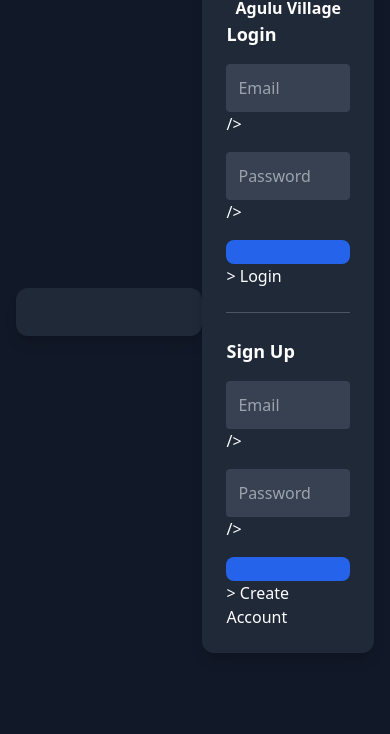
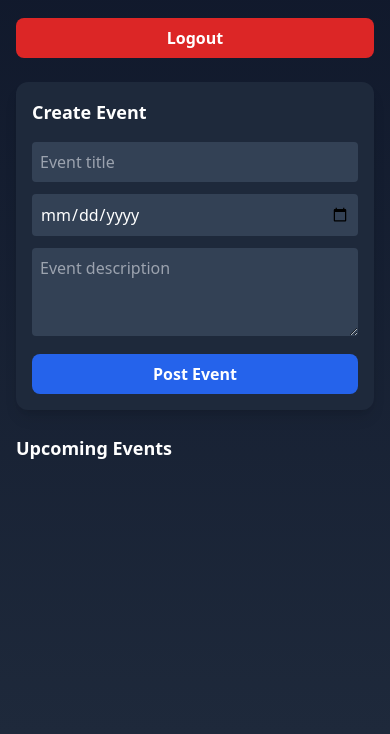
Before and after one commit to Gabriel-obi/village-events-app, a website: page public/index.html in a window 390 px wide. Shown: the part 110-844 px from the top of the page. Drawn offline with nearby package versions, Linux system fonts and the light colour scheme.

Commit message:
Fix mobile-first layout and dashboard UI

```diff
--- a/public/index.html
+++ b/public/index.html
@@ -17,121 +17,70 @@
 </head>
 
 <div class="w-full max-w-md bg-gray-800 rounded-xl shadow-lg p-6"></div>
-<body class="bg-gray-900 text-white min-h-screen flex items-center justify-center px-4 overflow-x-hidden"></body>
 
-  <!-- AUTH SECTION -->
-<div
-  id="authSection"
-  class="min-h-screen flex items-center justify-center bg-gray-900 text-white"
->
-  <div class="w-full max-w-sm bg-gray-800 p-6 rounded-xl shadow-lg">
+<body class="bg-gradient-to-b from-slate-900 to-slate-800 text-white min-h-screen">
 
-    <h1 class="text-x1 sm:text-2xl font-bold text-center">Agulu Village</h1>
+  <!-- PAGE WRAPPER -->
+  <main class="max-w-md mx-auto px-4 py-6">
 
-    <!-- LOGIN -->
-    <form id="loginForm" class="space-y-4">
-      <h2 class="text-lg font-semibold">Login</h2>
+    <!-- HEADER -->
+    <header class="text-center mb-6">
+      <h1 class="text-2xl font-bold tracking-wide">Agulu Village</h1>
+    </header>
 
-      <input
-        id="loginEmail"
-        type="email"
-        placeholder="Email"
-        required
-        class="w-full p-3 rounded bg-gray-700 text-white focus:outline-none focus:ring-2 focus:ring-blue-500">
-      />
+    <!-- DASHBOARD -->
+    <section id="dashboard" class="space-y-6">
 
-      <input
-        id="loginPassword"
-        type="password"
-        placeholder="Password"
-        required
-        class="w-full p-3 rounded bg-gray-700 text-white focus:outline-none focus:ring-2 focus:ring-blue-500">
-      />
-
-      <button
-        type="submit"
-        class="w-full bg-blue-600 py-3 rounded-lg font-semibold active:scale-95 transition"></button>
-      >
-        Login
-      </button>
-    </form>
-
-    <!-- DIVIDER -->
-    <div class="my-6 border-t border-gray-600"></div>
-
-    <!-- SIGN UP -->
-    <form id="signupForm" class="space-y-4">
-      <h2 class="text-lg font-semibold">Sign Up</h2>
-
-      <input
-        id="signupEmail"
-        type="email"
-        placeholder="Email"
-        required
-        class="w-full p-3 rounded bg-gray-700 text-white focus:outline-none focus:ring-2 focus:ring-blue-500">
-      />
-
-      <input
-        id="signupPassword"
-        type="password"
-        placeholder="Password"
-        required
-        class="w-full p-3 rounded bg-gray-700 text-white focus:outline-none focus:ring-2 focus:ring-blue-500">
-      />
-
-      <button
-        type="submit"
-        class="w-full bg-blue-600 py-3 rounded-lg font-semibold active:scale-95 transition"></button>
-      >
-        Create Account
-      </button>
-    </form>
-
-  </div>
-</div>
-
-  <div id="dashboard" class="hidden">
-     <h1 class="text-x1 sm:text-2xl font-bold text-center">Agulu Village</h1>
-
+      <!-- LOGOUT -->
       <button
         id="logoutBtn"
-  class="w-full bg-blue-600 py-3 rounded-lg font-semibold active:scale-95 transition"></button>
+        class="w-full bg-red-600 hover:bg-red-700 transition rounded-lg py-2 font-semibold"
+      >
         Logout
       </button>
 
-<form
-  id="eventForm"
-  class="bg-gray-800 p-4 rounded mb-6">
+      <!-- CREATE EVENT CARD -->
+      <div class="bg-slate-800 rounded-xl p-4 shadow-lg">
+        <h2 class="text-lg font-semibold mb-4">Create Event</h2>
 
-  <h2 class="text-lg mb-3">Create Event</h2>
-
+        <form id="eventForm" class="space-y-3">
           <input
             id="title"
             placeholder="Event title"
-    class="w-full p-3 rounded bg-gray-700 text-white focus:outline-none focus:ring-2 focus:ring-blue-500">
             required
+            class="w-full p-2 rounded bg-slate-700 text-white"
           />
 
           <input
             id="date"
             type="date"
-    class="w-full p-3 rounded bg-gray-700 text-white focus:outline-none focus:ring-2 focus:ring-blue-500">
             required
+            class="w-full p-2 rounded bg-slate-700 text-white"
           />
 
           <textarea
             id="description"
             placeholder="Event description"
-    class="w-full mb-3 p-2 rounded text-black"></textarea>
+            rows="3"
+            class="w-full p-2 rounded bg-slate-700 text-white"
+          ></textarea>
 
           <button
-    class="w-full bg-blue-600 py-3 rounded-lg font-semibold active:scale-95 transition"></button>
+            class="w-full bg-blue-600 hover:bg-blue-700 transition rounded-lg py-2 font-semibold"
+          >
             Post Event
           </button>
         </form>
+      </div>
 
+      <!-- EVENTS LIST -->
+      <div class="space-y-3">
+        <h2 class="text-lg font-semibold">Upcoming Events</h2>
         <ul id="events" class="space-y-3"></ul>
       </div>
-</div>
+
+    </section>
+  </main>
+
 </body>
 </html>
```
Lines whose indentation alone changed are shown as unchanged.
